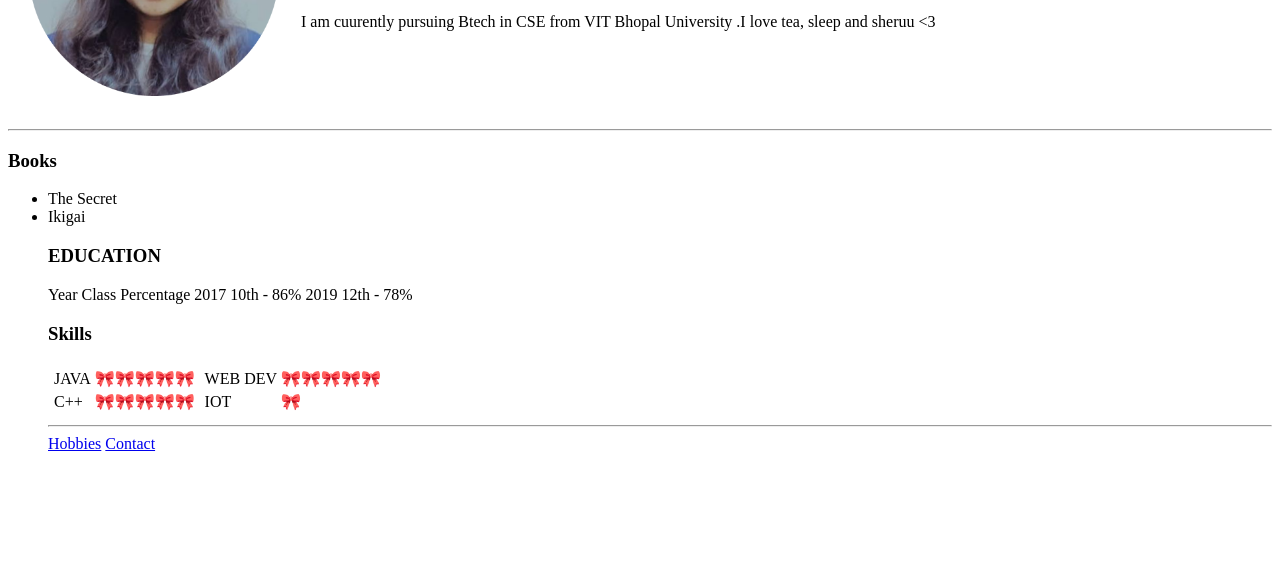
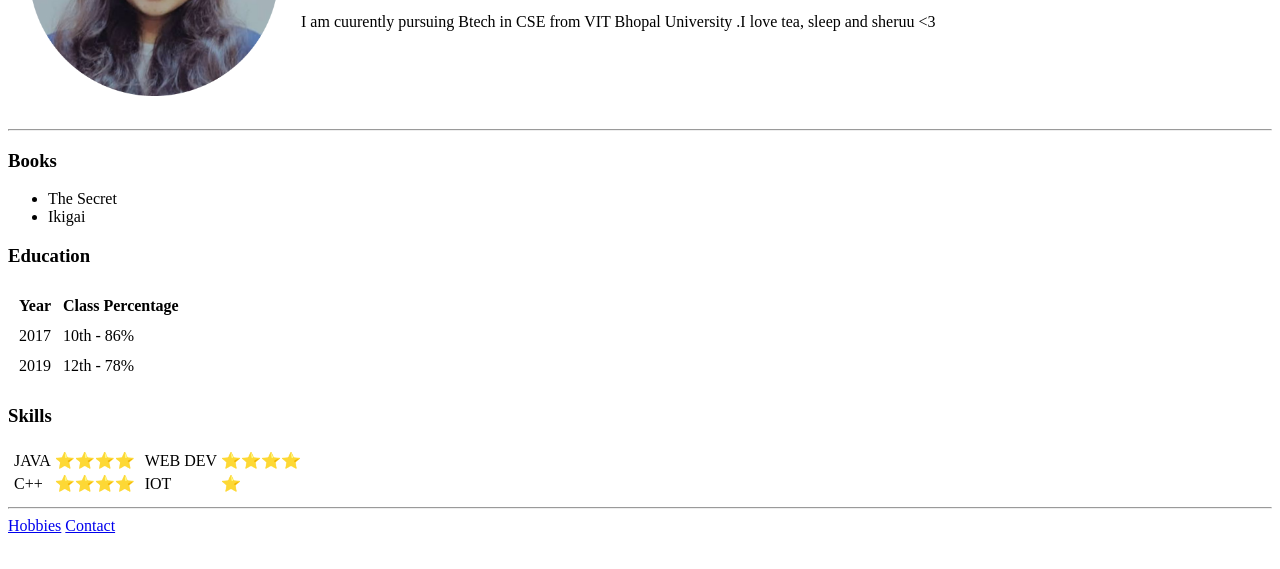
Before and after one commit to nandita-jain/cv, a plain HTML site: page index.html in a window 1280 px wide. Shown: the part 183-752 px from the top of the page. Drawn offline with Linux system fonts and the light colour scheme.

Commit message:
Improvised a little

```diff
--- a/contactme.html
+++ b/contactme.html
@@ -3,6 +3,7 @@
   <head>
     <meta charset="utf-8">
     <title></title>
+     <link rel="stylesheet" href="E:\The Complete 2021 Web Development Bootcamp\Web Development\Web Development\css\styles.css">
   </head>
   <body>
     <h1>Contact Details</h1>
--- a/index.html
+++ b/index.html
@@ -4,16 +4,19 @@
 <head>
   <meta charset="utf-8">
   <title> Nandita's Personal Site</title>
+  <link rel="stylesheet" href="E:\The Complete 2021 Web Development Bootcamp\Web Development\Web Development\css\styles.css">
 </head>
 
 <body>
   <table cellspacing="20">
     <tr>
       <td><img src="Nandita.png" alt="Nandita image" width="250" height="250"></td>
-       <td>   <h1>Nandita Jain</h1>
+      <td>
+        <h1>Nandita Jain</h1>
 
         <p><em>Founder of <strong> <a href="https://www.google.com">Happiness</a> </strong>. </em></p>
-          <p>I am cuurently pursuing Btech in CSE from VIT Bhopal University .I love tea, sleep and sheruu <3 </p></td>
+        <p>I am cuurently pursuing Btech in CSE from VIT Bhopal University .I love tea, sleep and sheruu <3 </p>
+      </td>
     </tr>
   </table>
 
@@ -24,10 +27,9 @@
     <li>
       Ikigai
     </li>
-         <h3>EDUCATION</h3>
+  </ul>
+    <h3>Education</h3>
     <table cellspacing="10">
-
-           </table>
       <thead>
         <tr>
           <th>Year</th>
@@ -49,26 +51,30 @@
     <h3>Skills</h3>
     <table>
       <tr>
-             <td> <table>
+        <td>
+          <table>
             <tr>
               <td>JAVA</td>
-                  <td>🎀🎀🎀🎀🎀</td>
+              <td>⭐️⭐️⭐️⭐️</td>
             </tr>
             <tr>
               <td>C++</td>
-                  <td>🎀🎀🎀🎀🎀</td>
+              <td>⭐️⭐️⭐️⭐️</td>
             </tr>
-              </table></td>
-              <td><table>
+          </table>
+        </td>
+        <td>
+          <table>
             <tr>
               <td>WEB DEV</td>
-                  <td>🎀🎀🎀🎀🎀</td>
+              <td>⭐️⭐️⭐️⭐️</td>
             </tr>
             <tr>
               <td>IOT</td>
-                  <td>🎀</td>
+              <td>⭐️</td>
             </tr>
-              </table></td>
+          </table>
+        </td>
       </tr>
     </table>
 
@@ -78,7 +84,7 @@
     <a href="contactme.html">Contact</a>
 
 
-       </ul>
+
 </body>
 
 </html>
```
Also changed, not shown: hobbies.html (+1 -0 lines). Lines whose indentation alone changed are shown as unchanged.
